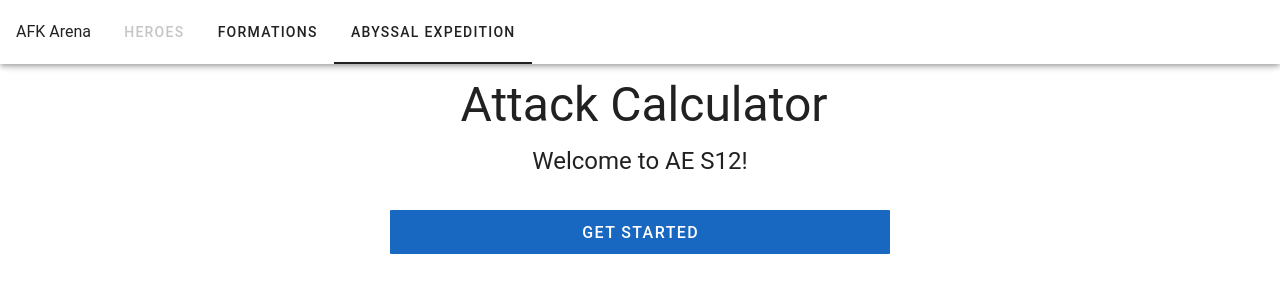
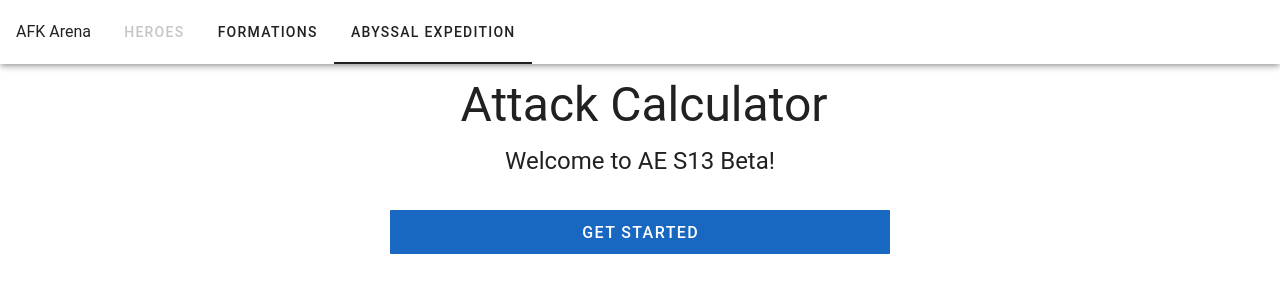
Before and after one commit to aentwist/afk-arena, a Vue app: page /abex in a window 1280 px wide. Shown: the top 300 px of the page. Built offline with nearby package versions, Linux system fonts and the light colour scheme.

Commit message:
feat: add S13B

```diff
--- a/src/views/AbexView.vue
+++ b/src/views/AbexView.vue
@@ -245,6 +245,11 @@ const seasons = [
     value: "s12",
     quietTimeStartDate: DateTime.fromISO("2024-04-07T00:00Z"),
   },
+  {
+    title: "S13 Beta",
+    value: "s13b",
+    quietTimeStartDate: DateTime.fromISO("2024-07-30T00:00Z"),
+  },
 ];
 const season = ref(seasons[seasons.length - 1]);
 const settingsSeason = useLocalStorage(
```
